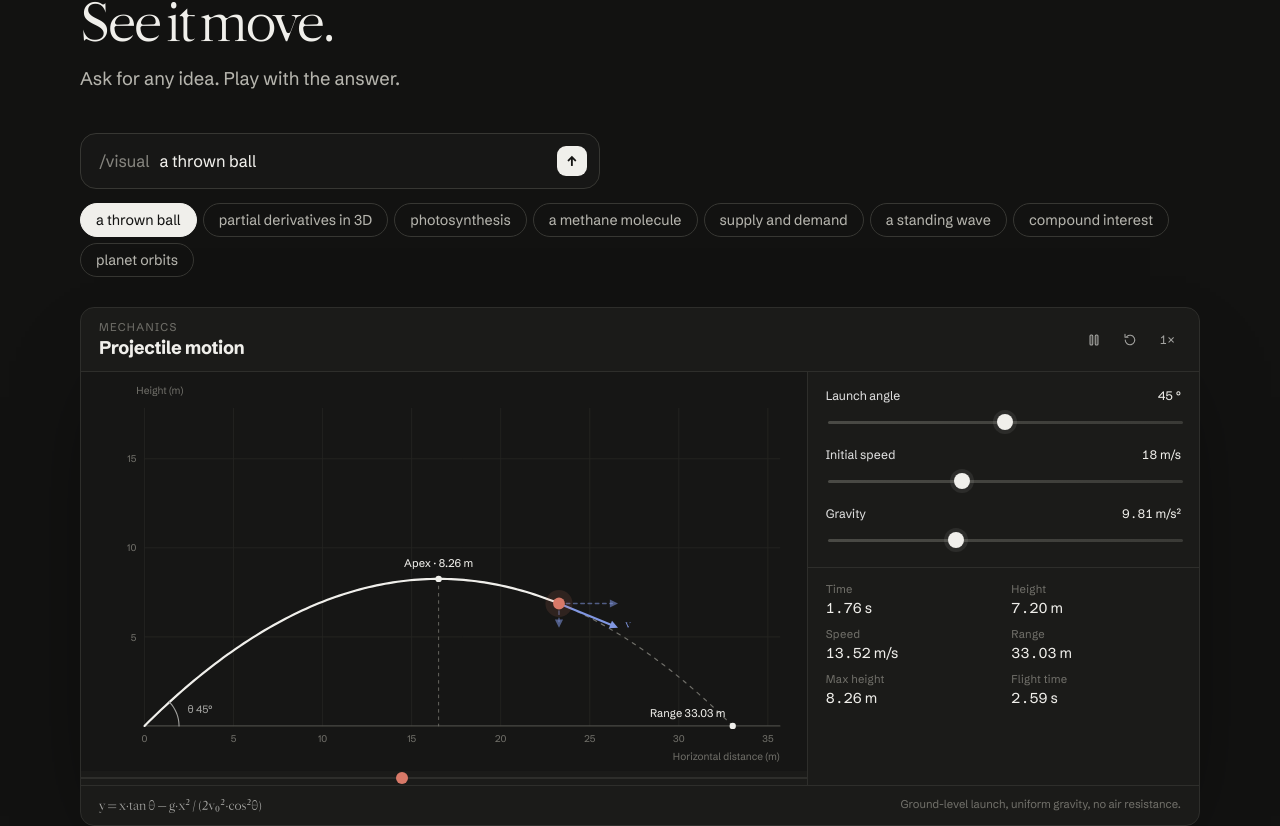
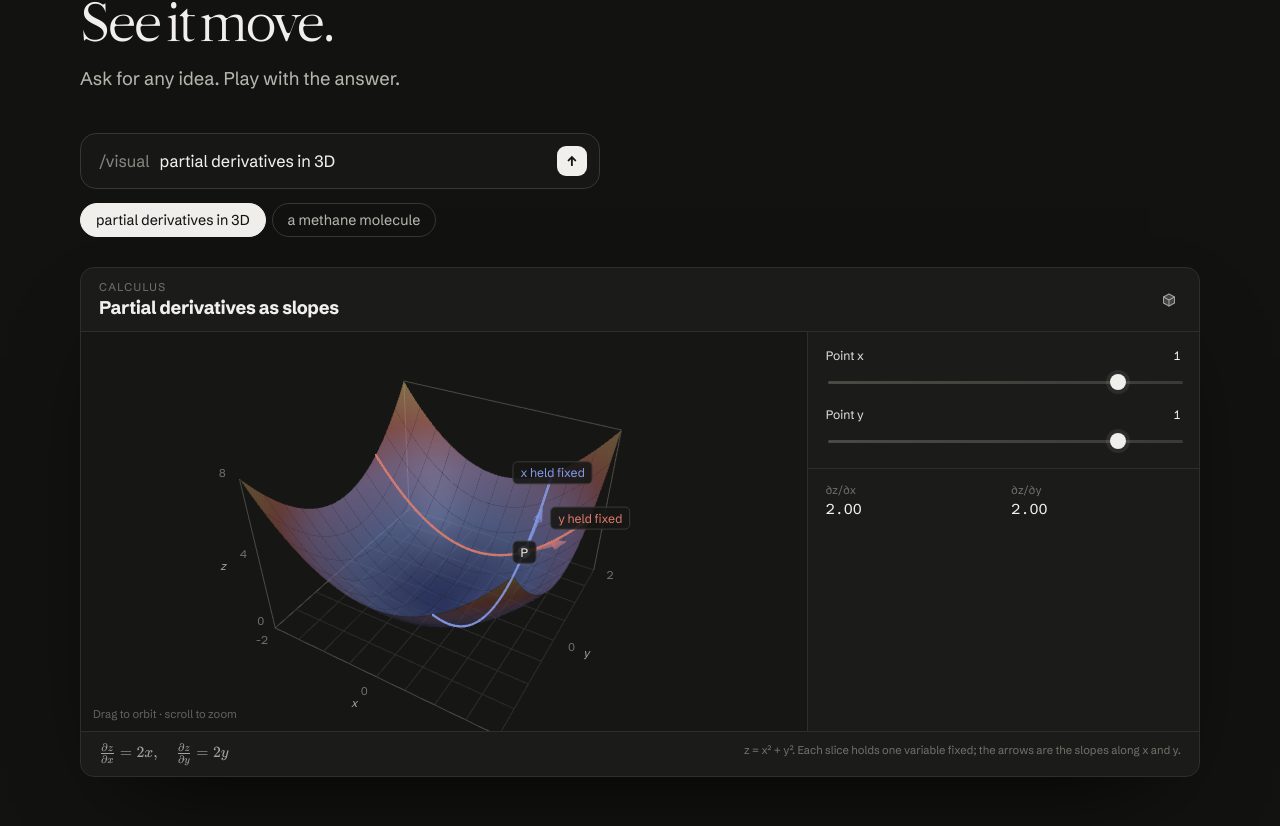
Before and after one commit to mowfxy/clem, a React (Vite) app: page / in a window 1280 px wide. Shown: the part 1541-2367 px from the top of the page. Built offline with nearby package versions, Linux system fonts and the light colour scheme.

Commit message:
Keep only partial derivatives and methane in the site visual demo

```diff
--- a/src/site/Landing.tsx
+++ b/src/site/Landing.tsx
@@ -6,7 +6,6 @@ import type {Scene} from '../vectorFilm';
 import {Reveal} from './Reveal';
 import {Faq,PayPalCard} from './sections';
 
-const Visual=lazy(()=>import('../Visual'));
 const SpecDemo=lazy(()=>import('./SpecDemo'));
 
 const features:[Scene,string,string][]=[
@@ -17,16 +16,10 @@ const features:[Scene,string,string][]=[
   ['discover','Research','Every claim links to its page.'],
   ['balance','Checked','Numbers recomputed. A second opinion on call.'],
 ];
-// Each demo is the words someone typed; some use a ready-made model, others are drawn on request.
-const demos:{ask:string;scene?:string;spec?:string}[]=[
-  {ask:'a thrown ball',scene:'projectile'},
+// Each demo is the words someone typed, drawn from the app's visual descriptions.
+const demos:{ask:string;spec:string}[]=[
   {ask:'partial derivatives in 3D',spec:'partials'},
-  {ask:'photosynthesis',spec:'photosynthesis'},
   {ask:'a methane molecule',spec:'methane'},
-  {ask:'supply and demand',spec:'market'},
-  {ask:'a standing wave',spec:'wave'},
-  {ask:'compound interest',spec:'savings'},
-  {ask:'planet orbits',scene:'orbit'},
 ];
 
 /** Loads the live visual only when its section approaches the viewport. */
@@ -37,7 +30,7 @@ function VisualDemo(){
   return <div ref={ref} className="sx-demo">
     <div className="sx-ask" aria-hidden="true"><span className="sx-ask-cmd">/visual</span><span key={demo.ask} className="sx-ask-text">{demo.ask}</span><b>↑</b></div>
     <div className="sx-chips" role="tablist" aria-label="Choose a visual">{demos.map((d,i)=><button key={d.ask} role="tab" aria-selected={pick===i} className={pick===i?'on':''} onClick={()=>setPick(i)}>{d.ask}</button>)}</div>
-    <div className="sx-demo-stage">{near?<Suspense fallback={<div className="sx-demo-wait"/>}>{demo.scene?<Visual key={demo.ask} scene={demo.scene} compact/>:<SpecDemo key={demo.ask} name={demo.spec!}/>}</Suspense>:<div className="sx-demo-wait"/>}</div>
+    <div className="sx-demo-stage">{near?<Suspense fallback={<div className="sx-demo-wait"/>}><SpecDemo key={demo.ask} name={demo.spec}/></Suspense>:<div className="sx-demo-wait"/>}</div>
   </div>;
 }
 
--- a/src/site/demo-visuals.ts
+++ b/src/site/demo-visuals.ts
@@ -19,46 +19,4 @@ export const demoSpecs: Record<string, unknown> = {
     kind: '3d', title: 'Methane is tetrahedral', subject: 'Chemistry', equation: String.raw`\ce{CH4}`, caption: 'Four C–H bonds of 1.09 Å, 109.5° apart. Drag to turn it.', autoRotate: true,
     objects: [{ type: 'molecule', labels: true, atoms: [{ el: 'C', x: 0, y: 0, z: 0 }, { el: 'H', x: 0.629, y: 0.629, z: 0.629 }, { el: 'H', x: -0.629, y: -0.629, z: 0.629 }, { el: 'H', x: -0.629, y: 0.629, z: -0.629 }, { el: 'H', x: 0.629, y: -0.629, z: -0.629 }] }],
   },
-  photosynthesis: {
-    kind: 'diagram', title: 'How photosynthesis works', subject: 'Biology', caption: 'Light reactions in the thylakoid; the Calvin cycle in the stroma.',
-    nodes: [
-      { id: 'light', label: 'Sunlight', shape: 'circle' }, { id: 'water', label: 'Water', shape: 'pill' }, { id: 'lr', label: 'Light reactions' },
-      { id: 'o2', label: 'Oxygen', shape: 'pill' }, { id: 'co2', label: 'CO₂', shape: 'pill' }, { id: 'cc', label: 'Calvin cycle' }, { id: 'sugar', label: 'Glucose', shape: 'circle' },
-    ],
-    edges: [{ from: 'light', to: 'lr', flow: true }, { from: 'water', to: 'lr' }, { from: 'lr', to: 'o2' }, { from: 'lr', to: 'cc', label: 'ATP + NADPH', flow: true }, { from: 'co2', to: 'cc' }, { from: 'cc', to: 'sugar', flow: true }],
-    steps: [
-      { title: 'Capture light', text: 'Chlorophyll absorbs light and splits water, releasing oxygen.', focus: ['light', 'water', 'lr', 'o2'] },
-      { title: 'Store energy', text: 'The light reactions charge ATP and NADPH.', focus: ['lr', 'cc'] },
-      { title: 'Fix carbon', text: 'The Calvin cycle builds glucose from CO₂.', focus: ['co2', 'cc', 'sugar'] },
-    ],
-  },
-  wave: {
-    kind: 'plot', title: 'Standing wave', subject: 'Waves', equation: 'y = 2A·sin(nπx)·cos(ωt)', caption: 'Two equal waves moving in opposite directions.',
-    params: [{ key: 'A', label: 'Amplitude', min: 0.2, max: 1.5, step: 0.1, value: 1 }, { key: 'n', label: 'Harmonic', min: 1, max: 5, step: 1, value: 2 }],
-    x: { min: 0, max: 1, label: 'Position' }, y: { min: -3.2, max: 3.2 },
-    layers: [
-      { type: 'function', expr: 'A*sin(n*pi*x - 2*t)', color: 'soft', dash: true },
-      { type: 'function', expr: 'A*sin(n*pi*x + 2*t)', color: 'soft', dash: true },
-      { type: 'function', expr: '2*A*sin(n*pi*x)*cos(2*t)', color: 'blue', label: 'sum' },
-    ],
-    readouts: [{ label: 'Nodes', expr: 'n+1', digits: 0 }, { label: 'Wavelength', expr: '2/n', unit: 'L' }],
-  },
-  market: {
-    kind: 'plot', title: 'Supply and demand', subject: 'Economics', caption: 'Linear curves; shifts move the equilibrium.',
-    params: [{ key: 'd', label: 'Demand shift', min: -30, max: 30, step: 1, value: 0 }, { key: 's', label: 'Supply shift', min: -30, max: 30, step: 1, value: 0 }],
-    x: { min: 0, max: 100, label: 'Quantity' }, y: { min: 0, max: 130, label: 'Price' },
-    layers: [
-      { type: 'function', expr: '100 - x + d', color: 'blue', label: 'Demand' },
-      { type: 'function', expr: '20 + x - s', color: 'coral', label: 'Supply' },
-      { type: 'segment', x1: '(80+d+s)/2', y1: 0, x2: '(80+d+s)/2', y2: '20 + (80+d+s)/2 - s', dash: true },
-      { type: 'segment', x1: 0, y1: '20 + (80+d+s)/2 - s', x2: '(80+d+s)/2', y2: '20 + (80+d+s)/2 - s', dash: true },
-      { type: 'point', x: '(80+d+s)/2', y: '20 + (80+d+s)/2 - s', color: 'ink', label: 'equilibrium' },
-    ],
-    readouts: [{ label: 'Quantity', expr: '(80+d+s)/2', digits: 0 }, { label: 'Price', expr: '20 + (80+d+s)/2 - s', digits: 0 }],
-  },
-  savings: {
-    kind: 'chart', title: 'Compound interest', subject: 'Finance', caption: '$1,000 saved once, interest reinvested yearly.',
-    params: [{ key: 'r', label: 'Annual rate', min: 0, max: 12, step: 0.5, value: 6, unit: '%' }],
-    chart: { type: 'bar', labels: ['Year 1', 'Year 5', 'Year 10', 'Year 15', 'Year 20'], series: [{ name: 'Balance', values: ['1000*(1+r/100)', '1000*(1+r/100)^5', '1000*(1+r/100)^10', '1000*(1+r/100)^15', '1000*(1+r/100)^20'] }], unit: '$' },
-  },
 };
```
